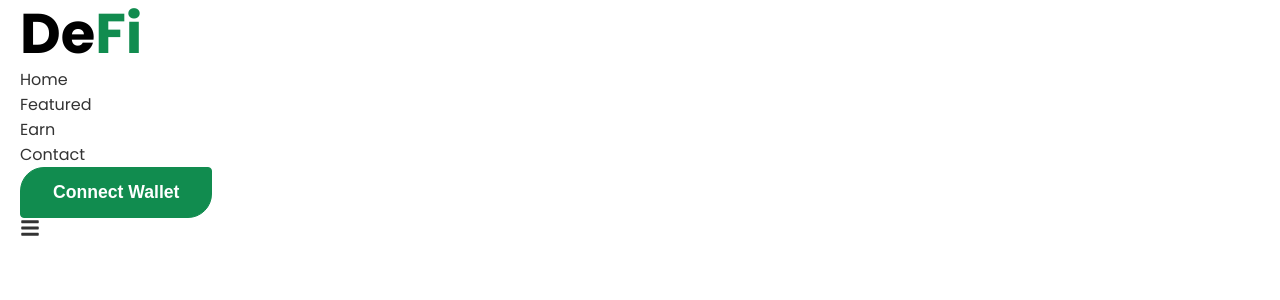
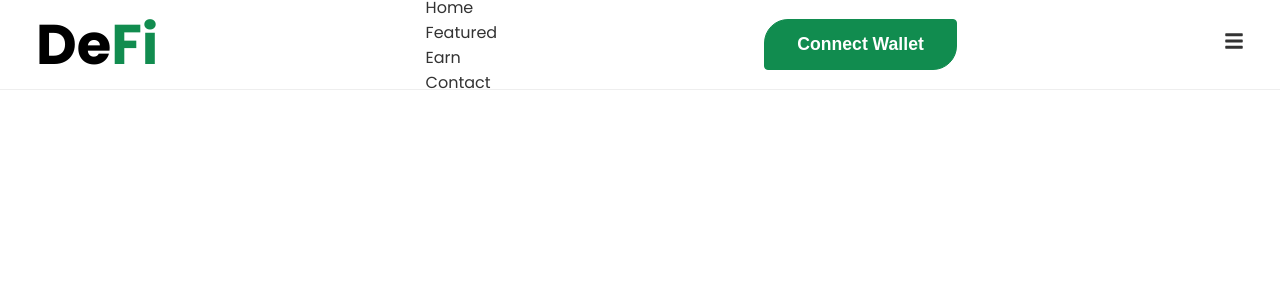
Before and after one commit to dkimd5/react-defi-crypto-app, a React (Create React App) app: page / in a window 1280 px wide. Shown: the top 300 px of the page. Built offline with nearby package versions, Linux system fonts and the light colour scheme.

Commit message:
Add header styles

```diff
--- a/src/components/Navbar.css
+++ b/src/components/Navbar.css
@@ -0,0 +1,22 @@
+.header {
+  width: 100%;
+  height: 90px;
+  border-bottom: 1px solid #eee;
+  background: #fff;
+  position: sticky;
+  top: 0;
+  left: 0;
+  z-index: 10;
+}
+
+.header .container {
+  display: flex;
+  justify-content: space-between;
+  align-items: center;
+  height: 100%;
+  padding: 1rem;
+}
+
+.colors {
+  color: var(--primary);
+}
```
